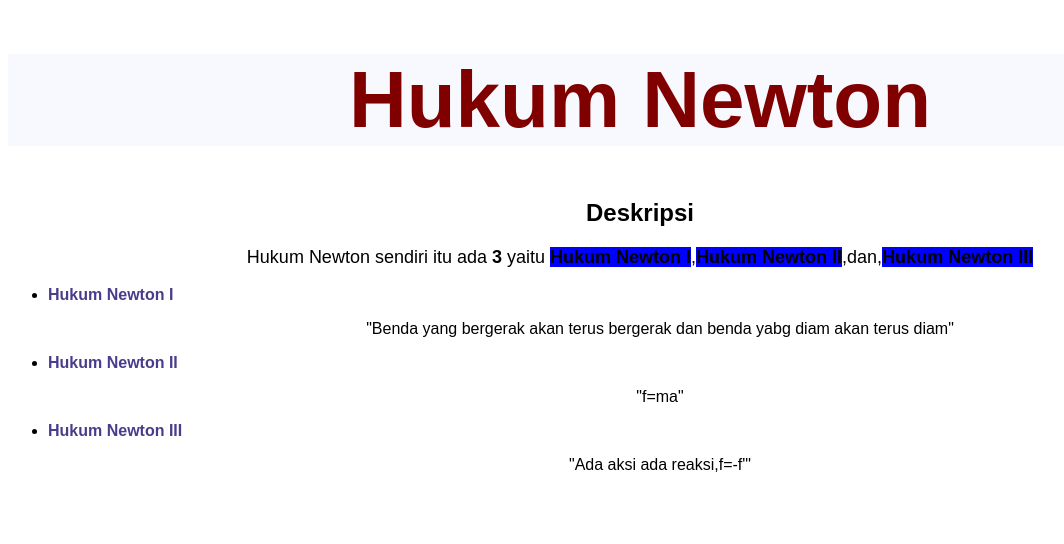
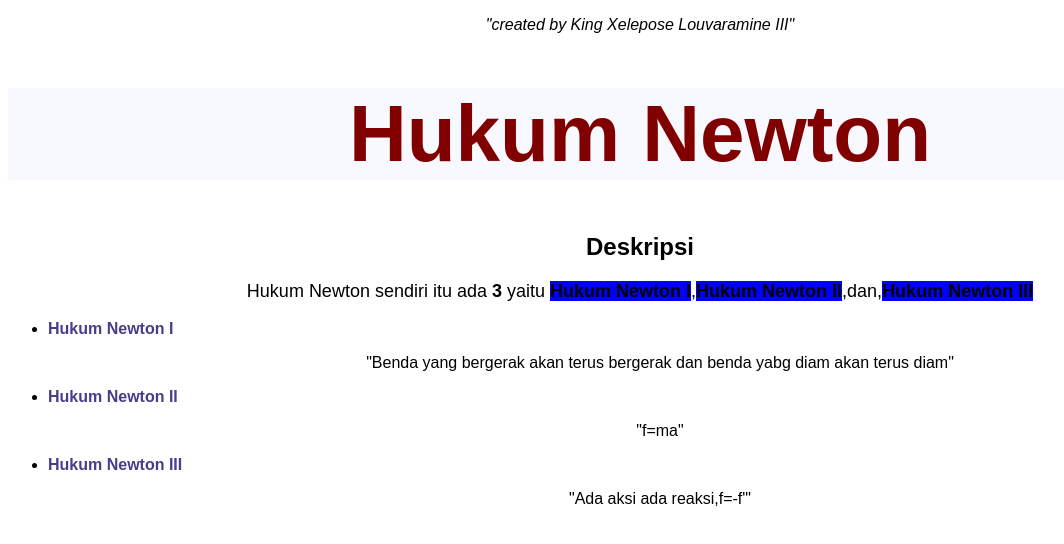
Before and after one commit to King-Xelepose-Louvaramine-III/IntelegentSide, a plain HTML site: page index.html in a window 1280 px wide. Shown: the whole page, without its empty margins (0-1064 px from the left). Drawn offline with Linux system fonts and the light colour scheme.

Commit message:
Update index.html (#2)
just little

```diff
--- a/index.html
+++ b/index.html
@@ -7,6 +7,7 @@
 		<!--kalau ada difolder maka "file.css" ubah jadi "folder/file.css"-->
 </head>
 <body>
+	<p><i><blockquote>"created by King Xelepose Louvaramine III"</blockquote></i></p>
 		<h1>
 				Hukum Newton
 		</h1>
```
